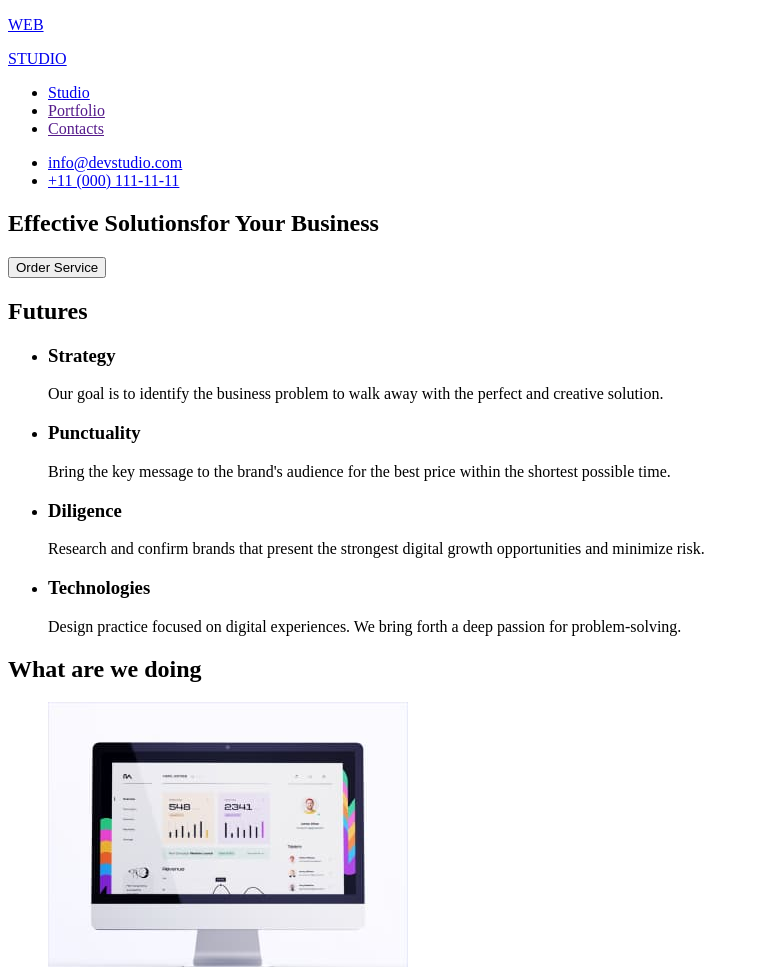
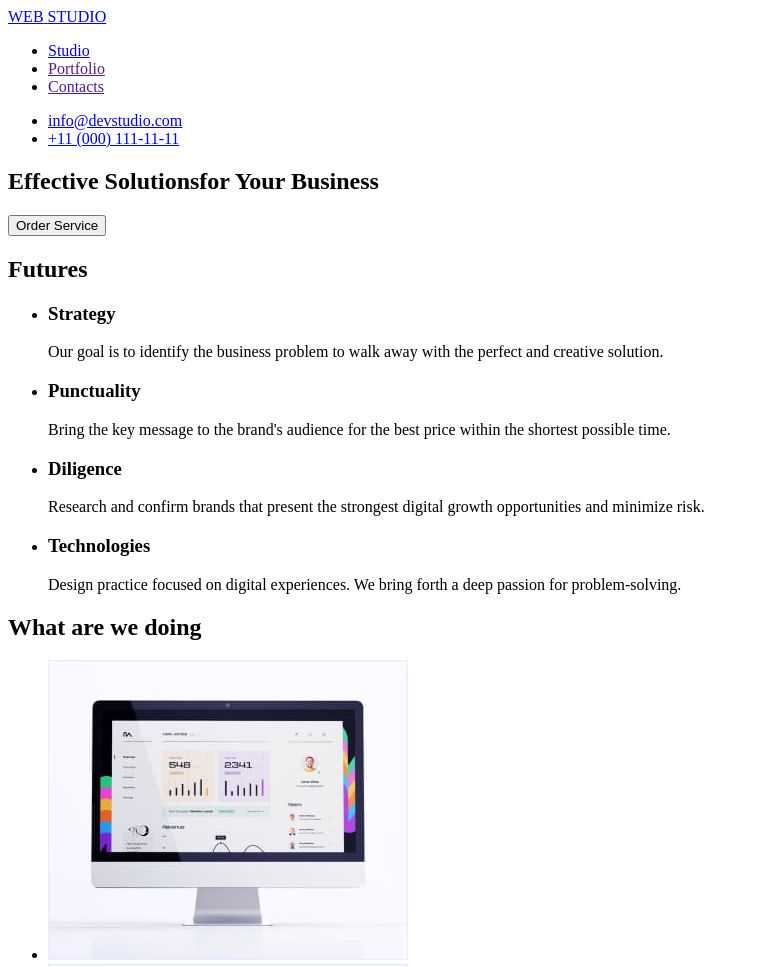
Before and after one commit to YevhiniiaRi/goit-markup-hw-01, a plain HTML site: page index.html in a window 1280 px wide. Shown: the top 967 px of the page, without its empty margins (0-759 px from the left). Drawn offline with Linux system fonts and the light colour scheme.

Commit message:
homework_1_finaly

```diff
--- a/index.html
+++ b/index.html
@@ -9,7 +9,7 @@
 <body>
     <header>
         <nav>
-            <a href="./index.html"> <p>WEB</p> <p>STUDIO</p> </a>
+            <a href="./index.html"> <span>WEB</span> <span>STUDIO</span>
             <ul>
                 <li><a href="./index.html">Studio</a></li>
                 <li><a href="">Portfolio</a></li>
@@ -73,7 +73,7 @@
         </section>
     </main>
     <footer>
-        <a href="./index.html"> <p>WEB</p> <p>STUDIO</p> </a>
+        <a href="./index.html"> <span>WEB</span> <span>STUDIO</span>
         <p>Increase the flow of customers and sales for your business with digital marketing & growth solutions.</p>
     </footer>
 </body>
```
Also changed, not shown: .prettierrc.json (renamed from .prettierrs.json), 1 other file.
